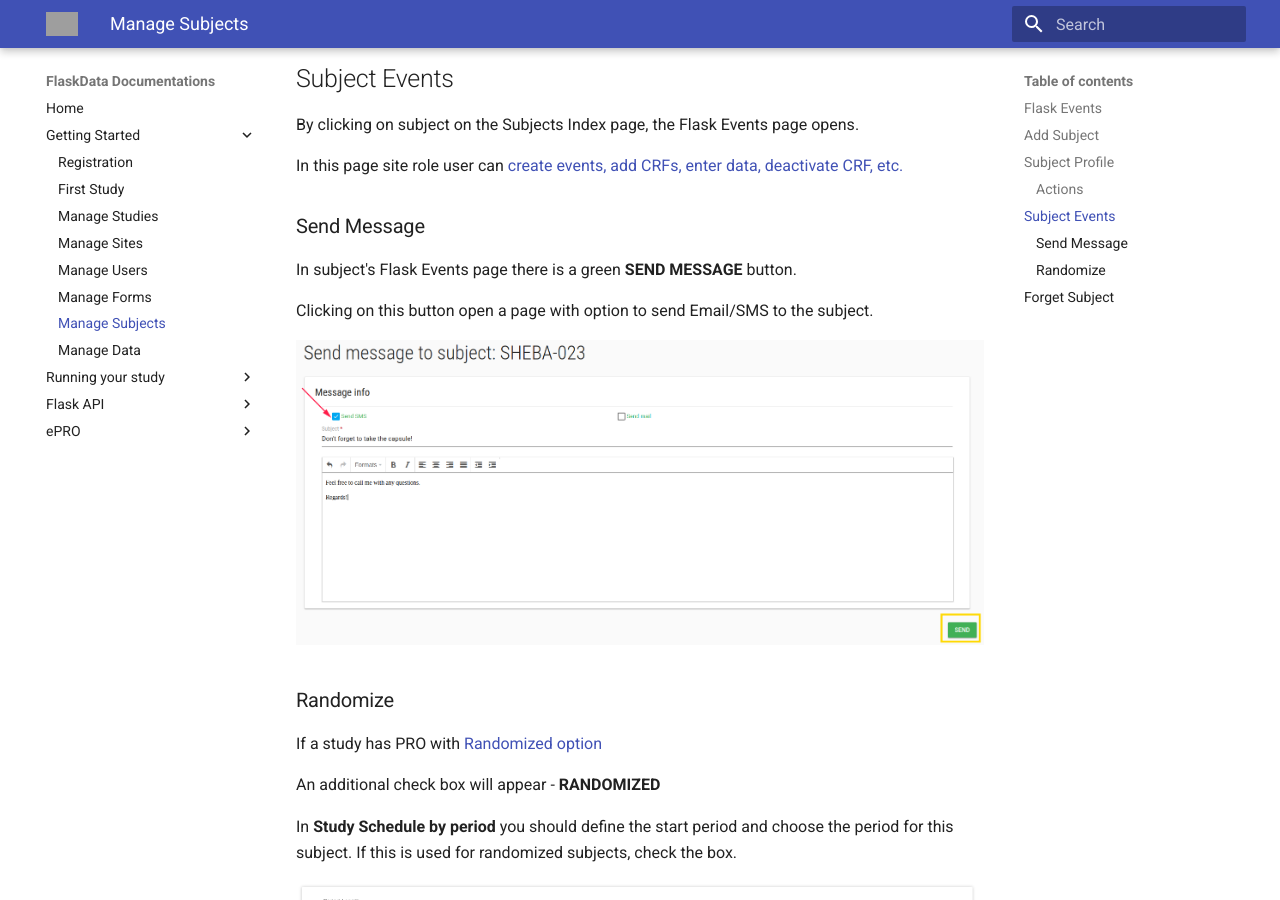
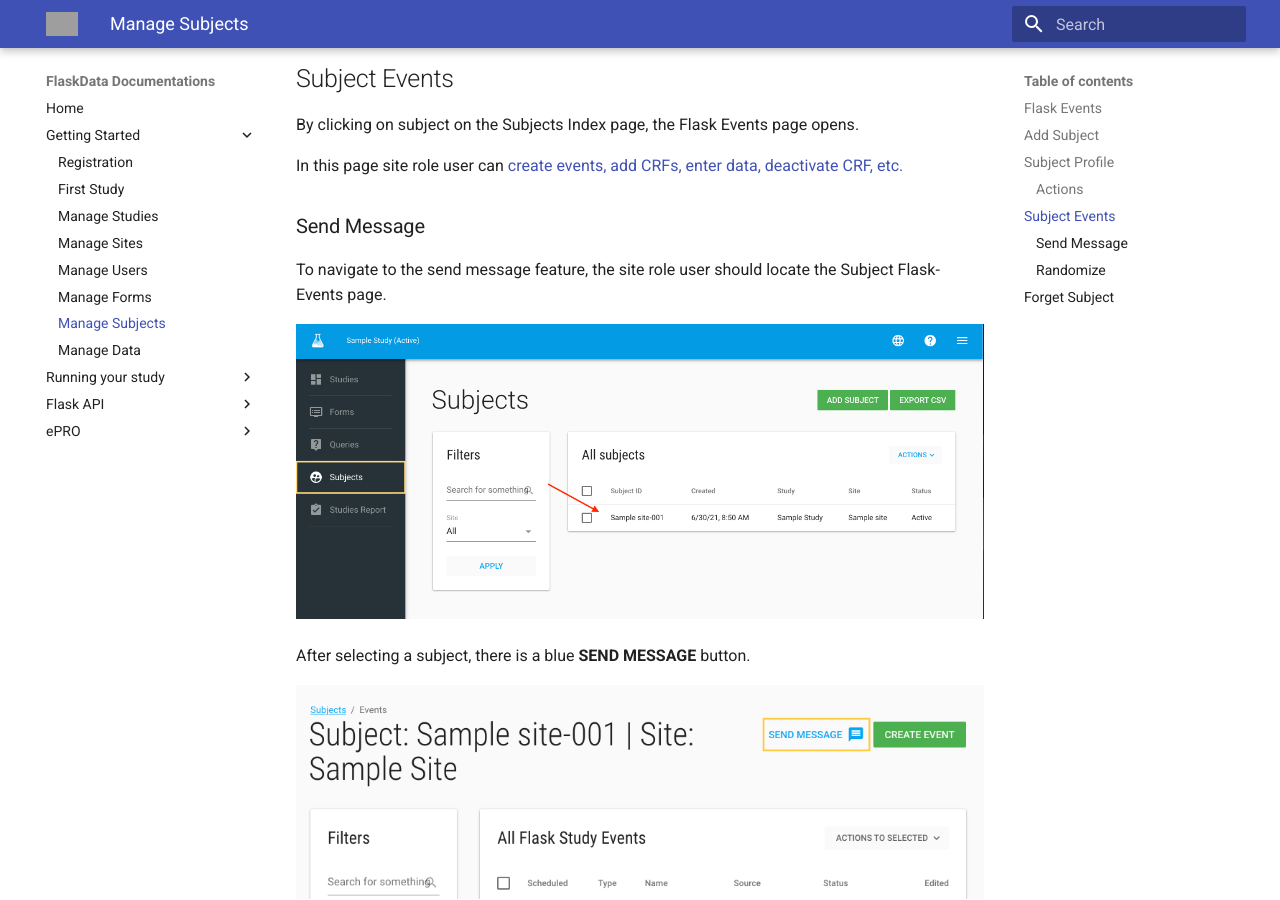
Before and after one commit to onlyjazz/flask-docs, an MkDocs documentation site: the page built from docs/manage_subjects.md, in a window 1280 px wide and 900 px high, scrolled down 3446 px. Built offline with MkDocs 1.6.1 and Material for MkDocs 9.7.7, drawn with Linux system fonts in a browser that asks for light colours; grey boxes are pictures that could not be loaded.

Commit message:
fixin subject message doc and images

```diff
--- a/docs/manage_subjects.md
+++ b/docs/manage_subjects.md
@@ -68,11 +68,19 @@ By clicking on subject on the Subjects Index page, the Flask Events page opens.
 In this page site role user can [create events, add CRFs, enter data, deactivate CRF, etc.](./manage_data.md#create-event-by-crf)
 
 ###Send Message
-In subject's Flask Events page there is a green **SEND MESSAGE** button.
+To navigate to the send message feature, the site role user should locate the Subject Flask-Events page.
+
+![Screenshot](img/newSubject/subjectEvent.png)
+
+
+After selecting a subject, there is a blue **SEND MESSAGE** button.
+
+![Screenshot](img/newSubject/sendMessage.png)
 
 Clicking on this button open a page with option to send Email/SMS to the subject.
 
-![Screenshot](img/subjects/subject_send_message.PNG)
+![Screenshot](img/newSubject/message.png)
+
 
 ###Randomize
 If a study has PRO with [Randomized option](./manage_forms.md#study-schedules)
```
Also changed, not shown: docs/img/newSubject/message.png (added), docs/img/newSubject/sendMessage.png (added), docs/img/newSubject/subjectEvent.png (added).
